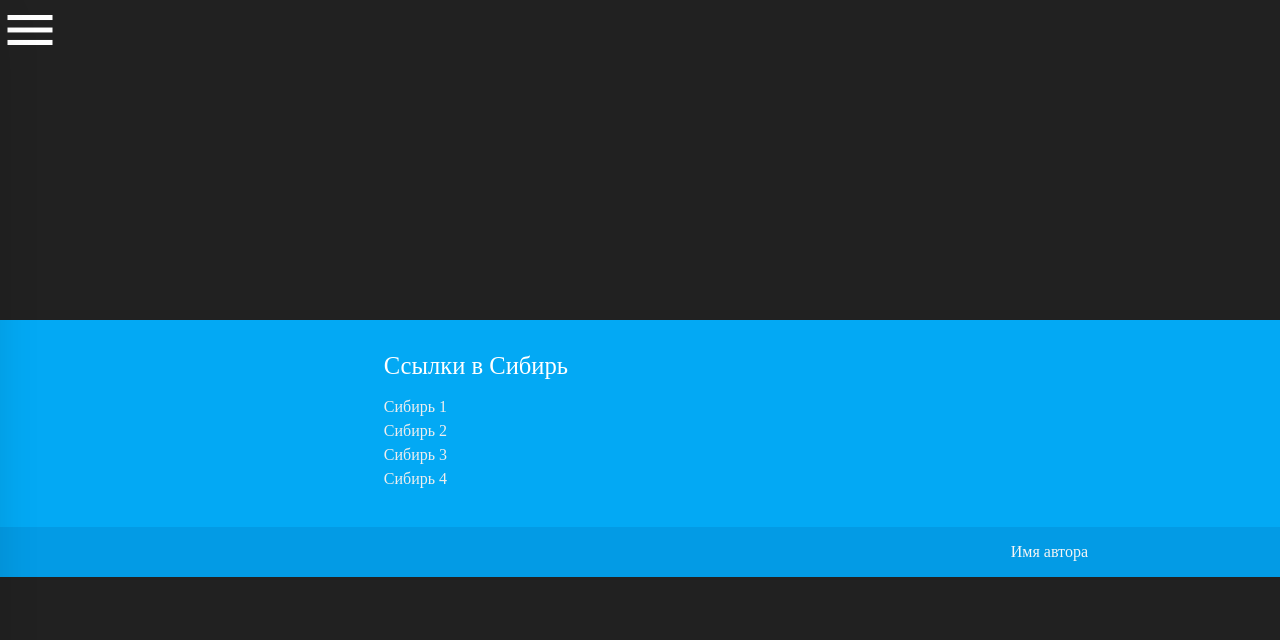
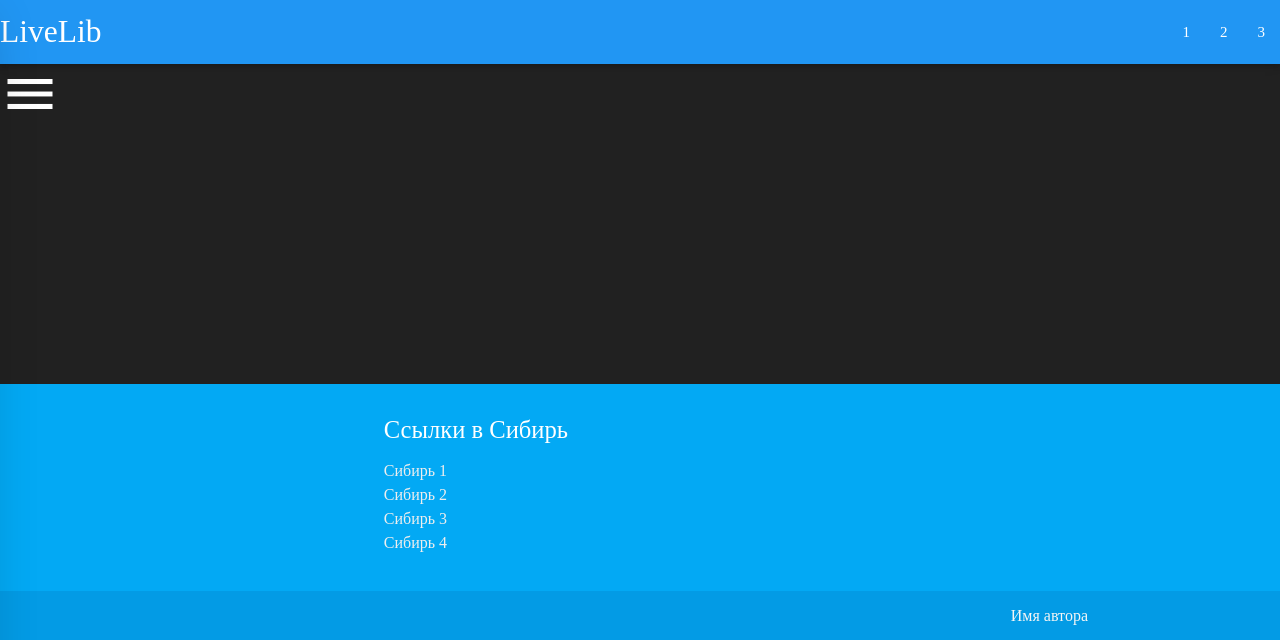
Before and after one commit to ArtyomAnisimov/livelibkiller, a Django app: template templates/home/index.html in a window 1280 px wide. Shown: the top 640 px of the page. Run offline with Django 3.2, Linux system fonts and the light colour scheme; the template is opened without the code that fills it, so the values that code supplies are empty.

Commit message:
#11
Сделал навбар (1)

```diff
--- a/templates/base/base.html
+++ b/templates/base/base.html
@@ -13,6 +13,9 @@
 
 {% block body %}
     <body>
+	{% block navbar %}
+		{% include 'base/navbar.html' %}
+	{% endblock %}
     {% block header %}
         {% include 'base/header.html' %}
     {% endblock %}
--- /dev/null
+++ b/templates/base/navbar.html
@@ -0,0 +1,12 @@
+{% load static %}
+
+<nav>
+  <div class="nav-wrapper blue">
+    <a href="#" class="brand-logo">LiveLib</a>
+    <ul id="nav-mobile" class="right hide-on-med-and-down">
+      <li><a href="#">1</a></li>
+      <li><a href="#">2</a></li>
+      <li><a href="#">3</a></li>
+    </ul>
+  </div>
+</nav>
```
